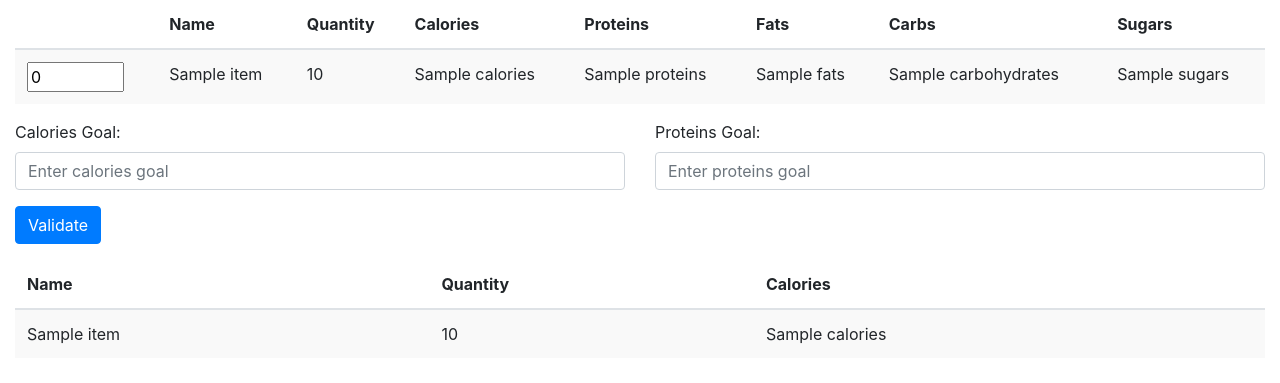
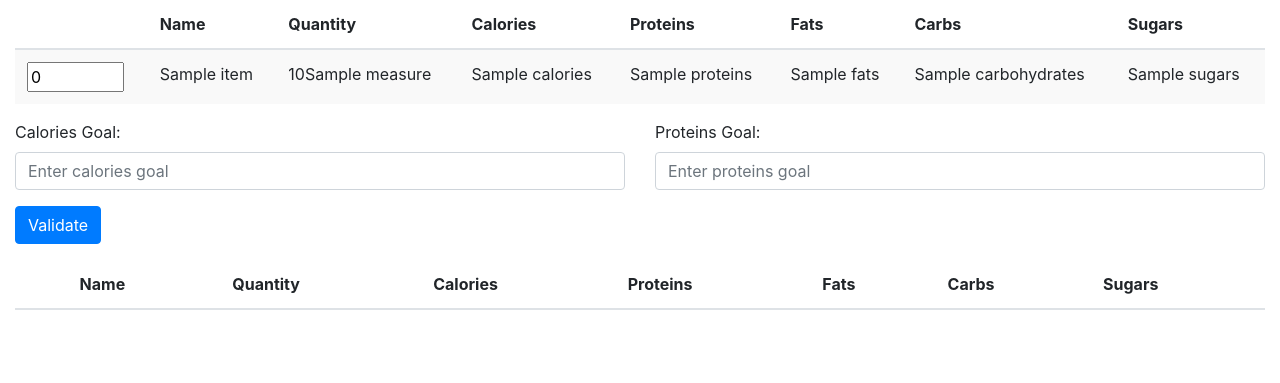
Before and after one commit to LoicRcp/DietApp, a Flask app: template templates/index.html in a window 1280 px wide. Shown: the top 383 px of the page. Run offline with Flask 3, Linux system fonts and the light colour scheme; the template is opened without the code that fills it: most values are stand-ins (such as "Sample title", 1, 10 or a date in 2020); lists and menus that the app fills with data are empty; some libraries are stand-ins or nearby versions.

Commit message:
updated data representation on front

```diff
--- a/app.py
+++ b/app.py
@@ -1,3 +1,4 @@
+import json
 import logging
 from logging import INFO
 from logging.handlers import RotatingFileHandler
@@ -164,16 +165,18 @@ def scan_barcode():
                 if product[11] == None:
                     errorMess += "Fiber, "
             addProductInDatabase(product)
-            jsonToReturn = {"product": productToJson(product), "fromDb": False, "status": 0 if errorMess != None else -1, 'code': product[0], "errorMess": errorMess}
+            jsonToReturn = {"product": productToJson(product), "fromDb": False, "status": 0 if errorMess != "" else -1, 'code': product[0], "errorMess": errorMess}
             return jsonToReturn
+
+def getAllProductsFromDatabase():
+    cursor.execute("SELECT * FROM products")
+    products = cursor.fetchall()
+    return products
 
 @app.route('/scan', methods=['GET', 'POST'])
 def scan():
     return render_template('scan.html')
-def getAllProductsFromDatabase():
-    cursor.execute("SELECT * FROM products")
-    products = cursor.fetchall()
-    return products
+
 
 
 @app.route("/", methods=["GET", "POST"])
@@ -183,13 +186,15 @@ def index():
     return render_template("index.html", items=items)
 
 
-@app.route('/my-flask-route', methods=['POST'])
+@app.route('/get-meal-plan', methods=['POST'])
 def my_flask_route_2():
-    # Retrieve data from the database or wherever it's stored
     data = request.get_json()
-    print(data)
-    # Render the template with the data
-    return data
+
+
+    responseData = []
+    for i in range(len(data)-1):
+        responseData.append(productToJson(checkExistanceInDatabase(data[i]['id'])))
+    return json.dumps(responseData)
 
 if __name__ == '__main__':
     app.run(debug=True)
--- a/templates/index.html
+++ b/templates/index.html
@@ -77,7 +77,7 @@
                   <td><input type="number" name="quantity" value="0" min="0" max="100"></td>
                   <td style="display: none">{{ item.barcode }}</td>
                   <td>{{ item.name }}</td>
-                  <td>{{ item.quantity }}</td>
+                  <td>{{ item.quantity }}{{ item.measure }}</td>
                   <td>{{ item.calories }}</td>
                   <td>{{ item.proteins }}</td>
                   <td>{{ item.fats }}</td>
@@ -105,22 +105,20 @@
       <div class="form-group">
     <button id="submit-button" type="button" class="btn btn-primary">Validate</button>
       </div>
-    <table id="table2" class="table">
+      <table class="table table-striped" id="result-table">
           <thead>
           <tr>
-          <th scope="col">Name</th>
-          <th scope="col">Quantity</th>
-          <th scope="col">Calories</th>
+              <th></th>
+              <th>Name</th>
+              <th>Quantity</th>
+              <th>Calories</th>
+              <th>Proteins</th>
+              <th>Fats</th>
+              <th>Carbs</th>
+              <th>Sugars</th>
           </tr>
           </thead>
           <tbody>
-        {% for item in data %}
-        <tr>
-          <td>{{ item.name }}</td>
-          <td>{{ item.quantity }}</td>
-          <td>{{ item.calories }}</td>
-        </tr>
-        {% endfor %}
           </tbody>
       </table>
     </div>
@@ -166,23 +164,30 @@
         });
         console.log(tableData);
         var xhr = new XMLHttpRequest();
-        xhr.open('POST', '/my-flask-route');
+        xhr.open('POST', '/get-meal-plan');
         xhr.setRequestHeader('Content-Type', 'application/json');
         xhr.onload = function() {
             var data = JSON.parse(xhr.responseText);
-            populateTable(data);
+            populateResultTable(data);
         };
       xhr.send(JSON.stringify(tableData));
     }
 
-    function populateTable(data){
-        var table = document.getElementById('table2');
-        var tbody = table.getElementsByTagName('tbody')[0];
-        tbody.innerHTML = '';
-        for (var i = 0; i < data.length; i++) {
-            var item = data[i];
-            var row = '<tr><td>' + item.name + '</td><td>' + item.calories + '</td><td>' + item.proteins + '</td></tr>';
-            tbody.insertAdjacentHTML('beforeend', row);
+    function populateResultTable(result) {
+
+        // For each product in products, create a row in the table "result-table" with the product information
+        for (var i = 0; i < result.length; i++) {
+            console.log(result[i])
+            var table = document.getElementById("result-table");
+            var row = table.insertRow(1);
+            row.insertCell(0).innerHTML = result[i]['number'];
+            row.insertCell(1).innerHTML = result[i]['name'];
+            row.insertCell(2).innerHTML = result[i]['quantity'] + result[i]['measure'];
+            row.insertCell(3).innerHTML = result[i]['calories'];
+            row.insertCell(4).innerHTML = result[i]['proteins'];
+            row.insertCell(5).innerHTML = result[i]['fats'];
+            row.insertCell(6).innerHTML = result[i]['carbohydrates'];
+            row.insertCell(7).innerHTML = result[i]['sugars'];
         }
     }
 
```
Also changed, not shown: templates/scan.html (+4 -4 lines). Lines whose indentation alone changed are shown as unchanged.
